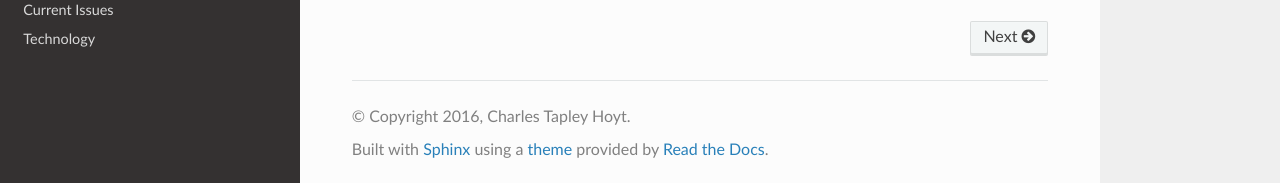
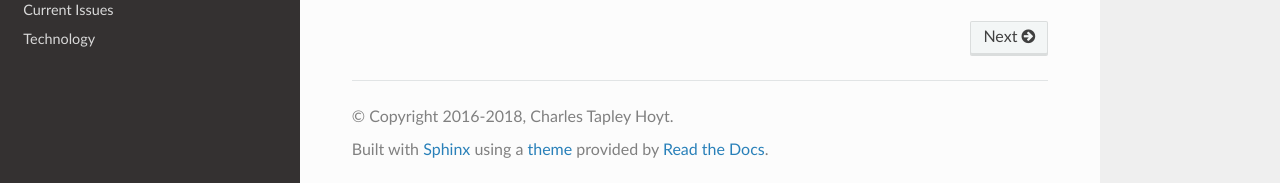
Before and after one commit to pybel/pybel, a Sphinx documentation site: the page built from docs/source/index.rst, in a window 1280 px wide and 900 px high, scrolled down 2240 px. Shown: the part 714-897 px from the top of the window. Built offline with Sphinx 7.4.7 and the Read the Docs theme 2.0.0, drawn with Linux system fonts in a browser that asks for light colours; pages that are not in the unit, such as notebooks, are missing from menus.

Commit message:
Update license years
[skip ci]

```diff
--- a/docs/source/conf.py
+++ b/docs/source/conf.py
@@ -1,16 +1,4 @@
 # -*- coding: utf-8 -*-
-#
-# PyBEL documentation build configuration file, created by
-# sphinx-quickstart on Fri Sep 16 17:59:10 2016.
-#
-# This file is execfile()d with the current directory set to its
-# containing dir.
-#
-# Note that not all possible configuration values are present in this
-# autogenerated file.
-#
-# All configuration values have a default; values that are commented out
-# serve to show the default.
 
 import os
 import re
@@ -58,9 +46,9 @@
 master_doc = 'index'
 
 # General information about the project.
-project = u'PyBEL'
-copyright = u'2016, Charles Tapley Hoyt'
-author = u'Charles Tapley Hoyt'
+project = 'PyBEL'
+copyright = '2016-2018, Charles Tapley Hoyt'
+author = 'Charles Tapley Hoyt'
 
 # The version info for the project you're documenting, acts as replacement for
 # |version| and |release|, also used in various other places throughout the
--- a/src/pybel/__init__.py
+++ b/src/pybel/__init__.py
@@ -128,4 +128,4 @@
 __email__ = 'charles.hoyt@scai.fraunhofer.de'
 
 __license__ = 'Apache 2.0 License'
-__copyright__ = 'Copyright (c) 2017 Charles Tapley Hoyt'
+__copyright__ = 'Copyright (c) 2016-2018 Charles Tapley Hoyt'
```
Also changed, not shown: 1 other file.
